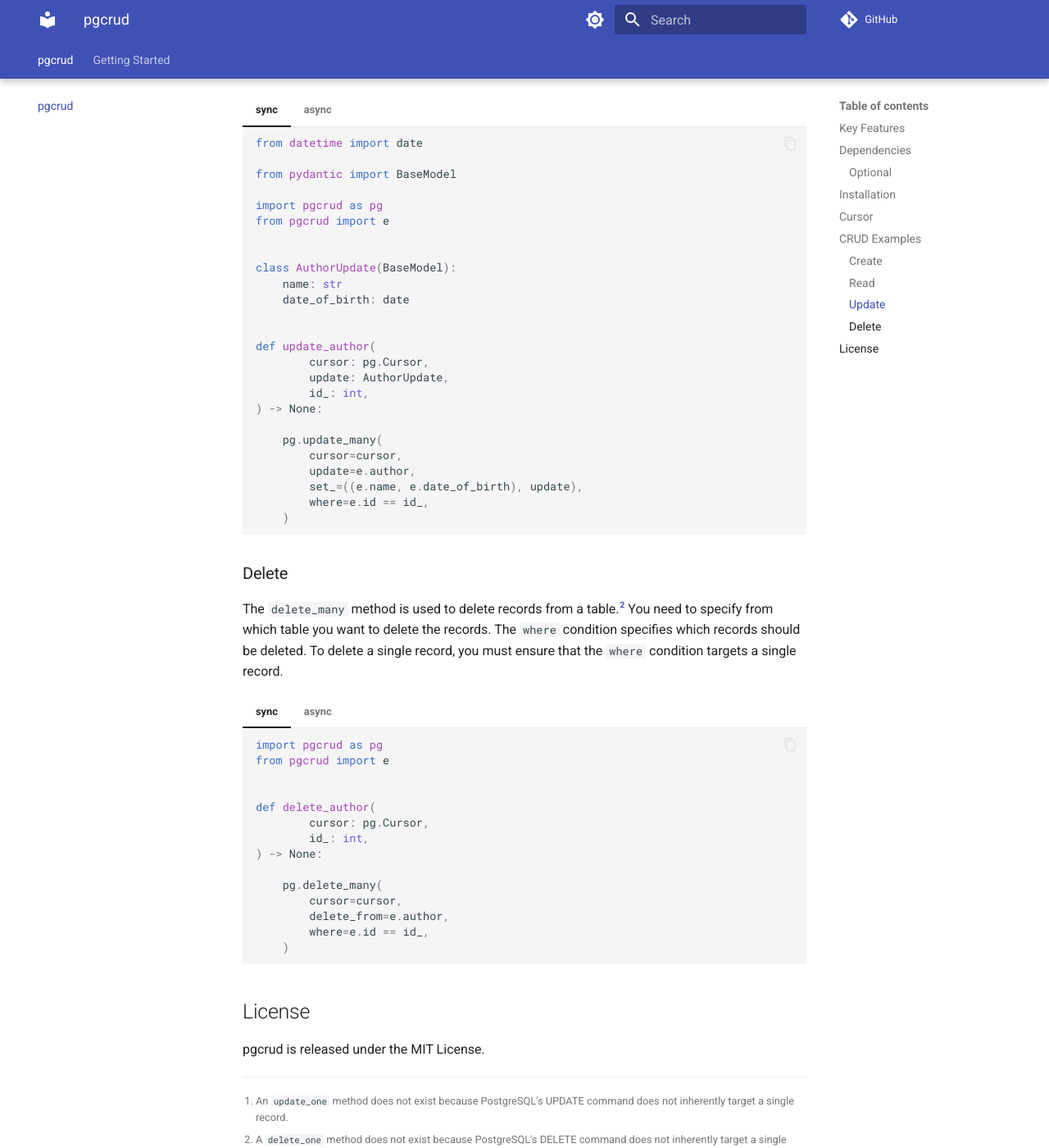
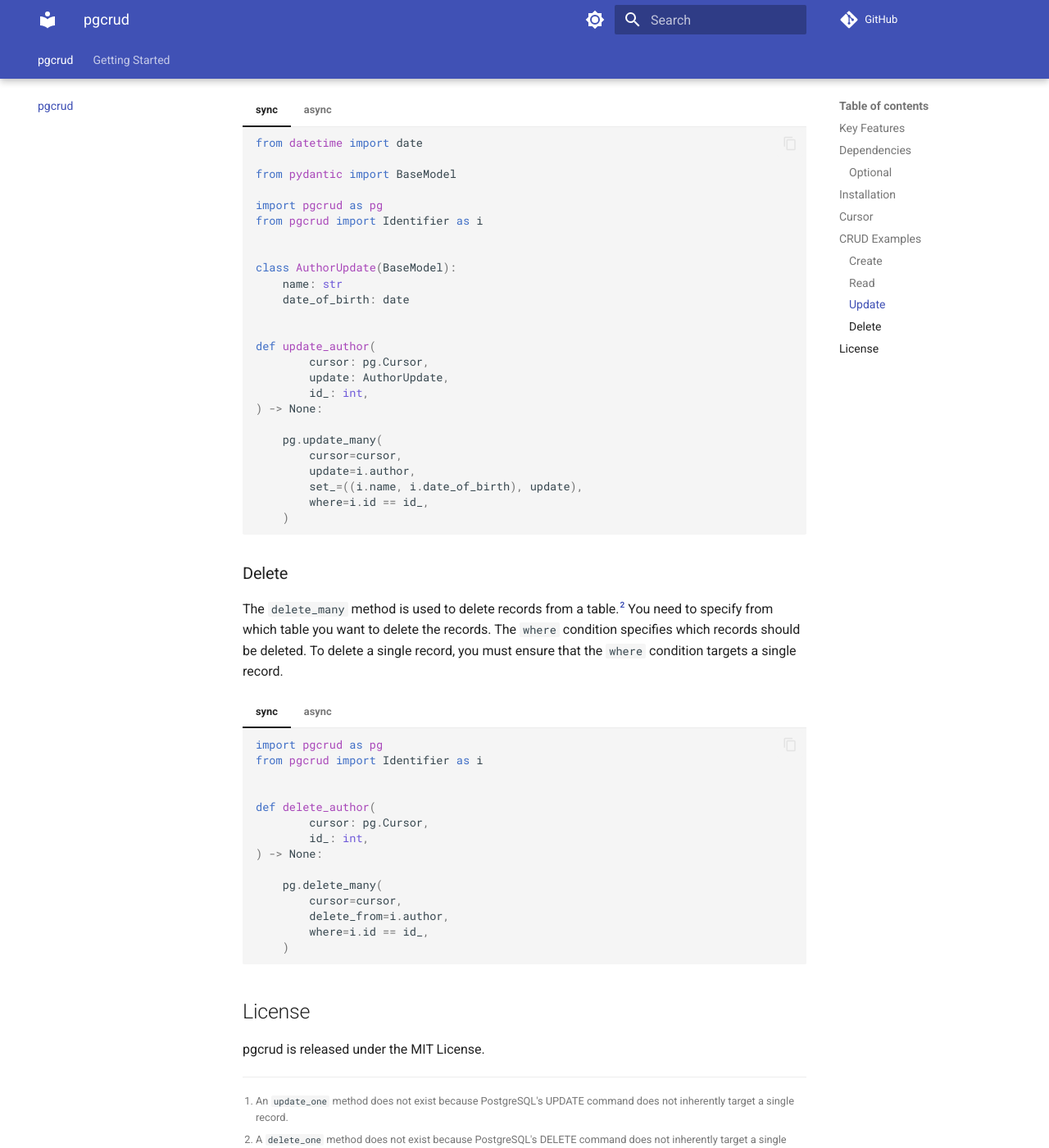
Before and after one commit to dakivara/pgcrud, an MkDocs documentation site: the page built from docs/index.md, in a window 1280 px wide and 1400 px high, scrolled down 3567 px. Shown: the whole window at 82% size. Built offline with MkDocs 1.6.1 and Material for MkDocs 9.7.7, drawn with Linux system fonts in a browser that asks for light colours; comment, search, counter and statistics services are not loaded; some of the changed text lies outside the part shown.

Commit message:
update examples

````diff
--- a/docs/index.md
+++ b/docs/index.md
@@ -117,7 +117,7 @@
     from pydantic import BaseModel
 
     import pgcrud as pg
-    from pgcrud import e
+    from pgcrud import Identifier as i
 
 
     class AuthorInput(BaseModel):
@@ -132,9 +132,9 @@
 
         return pg.insert_one(
             cursor=cursor[int],
-            insert_into=e.author[e.name, e.date_of_birth],
+            insert_into=i.author[i.name, i.date_of_birth],
             values=input_,
-            returning=e.id,
+            returning=i.id,
         )
     ```
 
@@ -146,7 +146,7 @@
     from pydantic import BaseModel
 
     import pgcrud as pg
-    from pgcrud import e
+    from pgcrud import Identifier as i
 
 
     class AuthorInput(BaseModel):
@@ -182,7 +182,7 @@
     from pydantic import BaseModel
 
     import pgcrud as pg
-    from pgcrud import e
+    from pgcrud import Identifier as i
 
 
     class Author(BaseModel):
@@ -198,9 +198,9 @@
 
         return pg.get_one(
             cursor=cursor[Author],
-            select=(e.id, e.name, e.date_of_birth),
-            from_=e.author,
-            where=e.id == id_,
+            select=(i.id, i.name, i.date_of_birth),
+            from_=i.author,
+            where=i.id == id_,
         )
     ```
 
@@ -212,7 +212,7 @@
     from pydantic import BaseModel
 
     import pgcrud as pg
-    from pgcrud import e
+    from pgcrud import Identifier as i
 
 
     class Author(BaseModel):
@@ -251,7 +251,7 @@
     from pydantic import BaseModel
 
     import pgcrud as pg
-    from pgcrud import e
+    from pgcrud import Identifier as i
 
 
     class AuthorUpdate(BaseModel):
@@ -267,9 +267,9 @@
 
         pg.update_many(
             cursor=cursor,
-            update=e.author,
-            set_=((e.name, e.date_of_birth), update),
-            where=e.id == id_,
+            update=i.author,
+            set_=((i.name, i.date_of_birth), update),
+            where=i.id == id_,
         )
     ```
 
@@ -281,7 +281,7 @@
     from pydantic import BaseModel
 
     import pgcrud as pg
-    from pgcrud import e
+    from pgcrud import Identifier as i
 
 
     class AuthorUpdate(BaseModel):
@@ -316,7 +316,7 @@
 
     ```python
     import pgcrud as pg
-    from pgcrud import e
+    from pgcrud import Identifier as i
 
 
     def delete_author(
@@ -326,8 +326,8 @@
 
         pg.delete_many(
             cursor=cursor,
-            delete_from=e.author,
-            where=e.id == id_,
+            delete_from=i.author,
+            where=i.id == id_,
         )
     ```
 
@@ -335,18 +335,18 @@
 
     ```python
     import pgcrud as pg
-    from pgcrud import e
+    from pgcrud import Identifier as i
 
 
     async def delete_author(
-            cursor: pg.a.Cursor,
+            cursor: pg.AsyncCursor,
             id_: int,
     ) -> None:
 
-        await pg.a.delete_many(
+        await pg.async_delete_many(
             cursor=cursor,
-            delete_from=e.author,
-            where=e.id == id_,
+            delete_from=i.author,
+            where=i.id == id_,
         )
     ```
 
````
Also changed, not shown: other parts of docs/index.md (+15 -15 lines).
